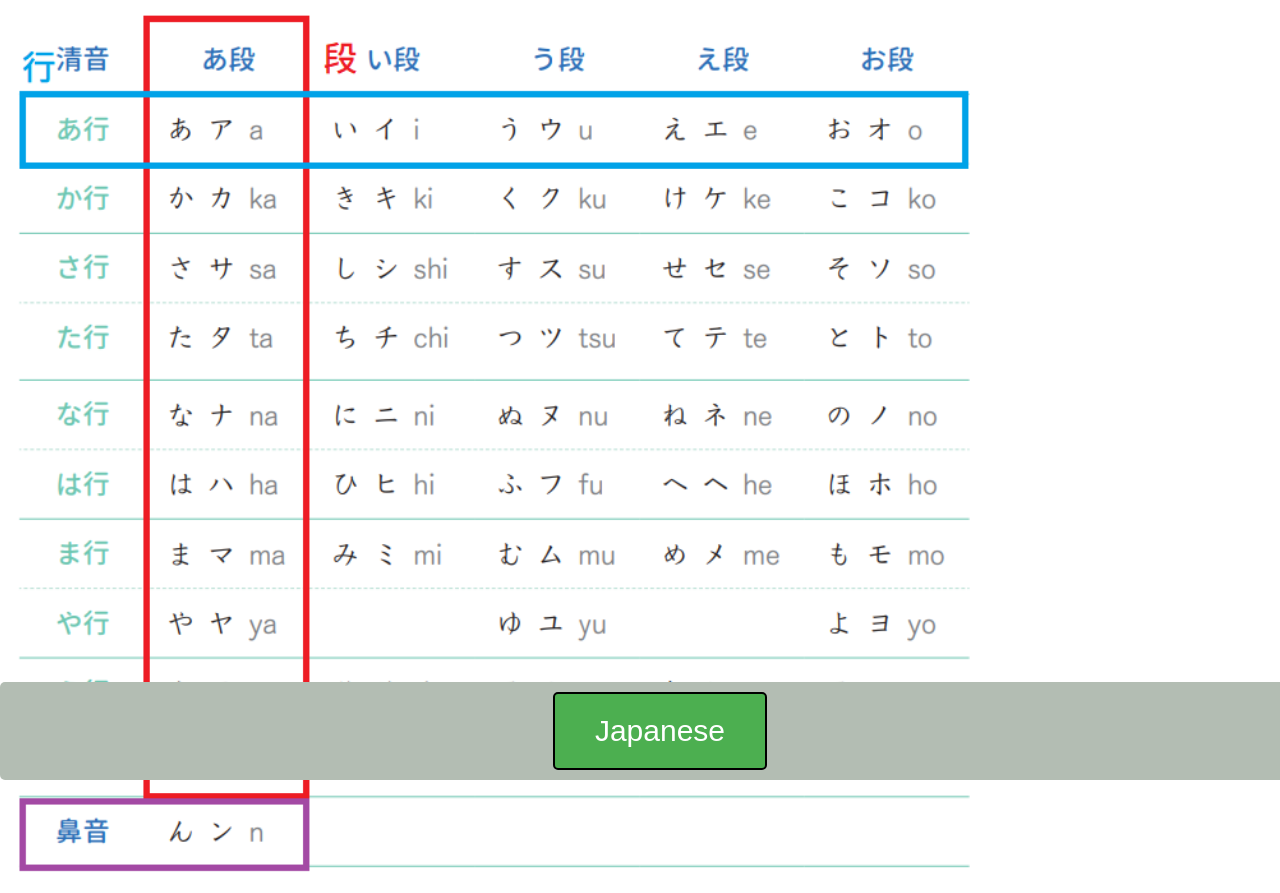
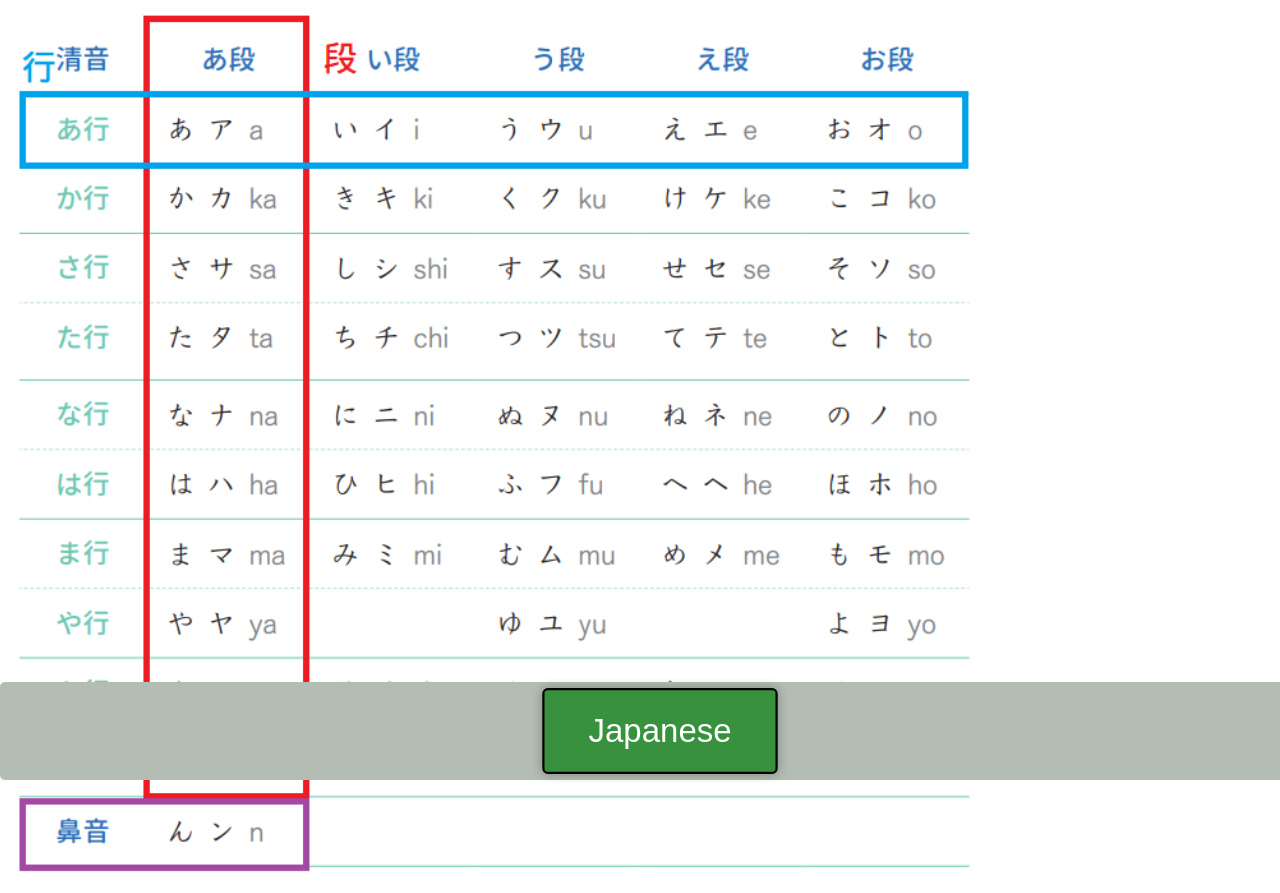
Before and after one commit to BotHaha/my-link-web, a plain HTML site: page images/50.html in a window 1280 px wide. In both pictures the pointer is over the button "Japanese". Drawn offline with Linux system fonts and the light colour scheme.

Commit message:
Add files via upload

```diff
--- a/images/50.html
+++ b/images/50.html
@@ -16,6 +16,10 @@
                 border: none;
                 border-radius: 5px;
             }
+
+
+
+
             .bottom-button {
                 padding: 20px 40px;
                 font-size: 30px; /*字體大小*/
@@ -24,10 +28,21 @@
                 border: 2px solid black;/*邊框顏色*/
                 border-radius: 5px;/*邊框寬度*/
             }
+            .bottom-button:hover {
+                transform: scale(1.1); /* 滑過去時放大 */
+                background-color: #38923d; /* 顏色變深一點 */
+                box-shadow: 0 0 10px rgba(0, 0, 0, 0.3); /* 加陰影 */
+                transition: all 0.2s ease; /* 動畫滑順 */
+            }
         </style>
     </head>
     <body>
         <img src="50.png" width="1000">
+
+
+
+
+
         <div class="footer-buttons">
             <button class="bottom-button" onclick="location.href='../Japanese.html'">Japanese</button>
         </div>
```
Also changed, not shown: images/another.html (+7 -0 lines), images/background_japanese.jpg (added). Lines whose indentation alone changed are shown as unchanged.
